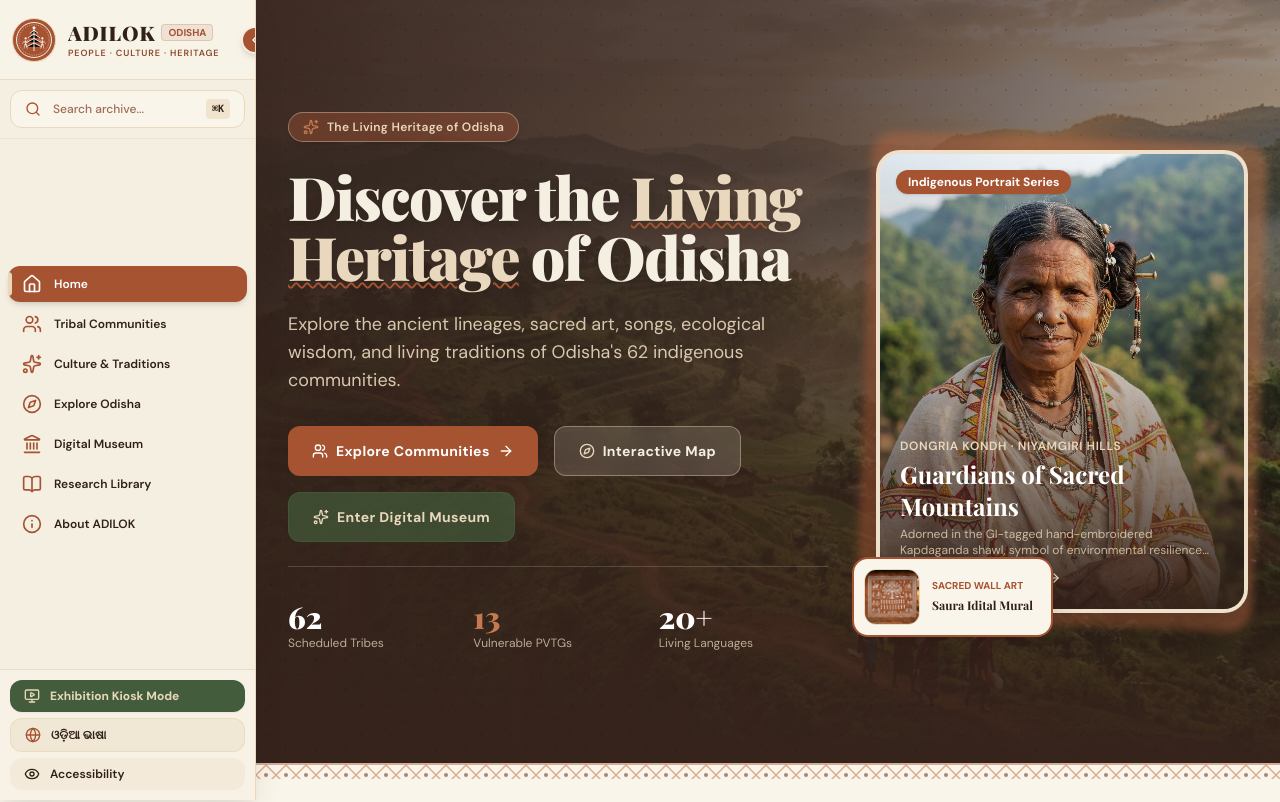
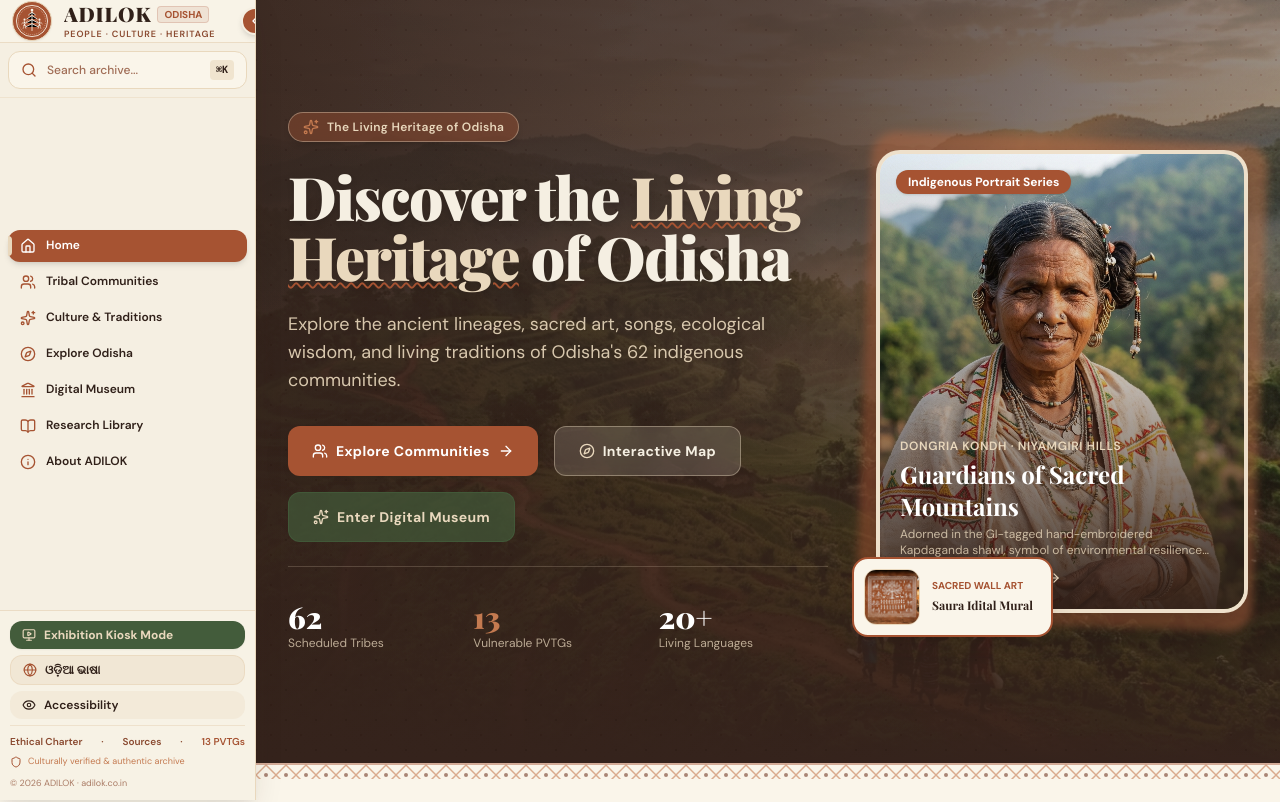
Before and after one commit to sanjeevsenapati/adilok, a React (Vite) app: page / in a window 1280 px wide. Shown: the top 802 px of the page. Built offline with nearby package versions, Linux system fonts and the light colour scheme; a web font is replaced by a local one.

Commit message:
feat: remove page bottom footer and integrate footer links/credits into left sidebar

```diff
--- a/src/components/layout/Layout.tsx
+++ b/src/components/layout/Layout.tsx
@@ -2,7 +2,6 @@ import React, { useState, useEffect } from 'react';
 import { Link } from 'react-router-dom';
 import { Menu, Search, Globe } from 'lucide-react';
 import { Sidebar } from '../navigation/Sidebar';
-import { Footer } from './Footer';
 import { SearchModal } from '../navigation/SearchModal';
 import { useLanguage } from '../../context/LanguageContext';
 
@@ -26,7 +25,7 @@ export const Layout: React.FC<LayoutProps> = ({ children }) => {
   return (
     <div className="min-h-screen bg-earth-cream text-earth-soil selection:bg-earth-terracotta selection:text-white flex flex-col">
 
-      {/* Left Collapsible Sidebar */}
+      {/* Left Collapsible Sidebar with Integrated Footer & Ethic Links */}
       <Sidebar
         collapsed={collapsed}
         setCollapsed={setCollapsed}
@@ -91,9 +90,6 @@ export const Layout: React.FC<LayoutProps> = ({ children }) => {
           {children}
         </main>
 
-        {/* Earthy Footer */}
-        <Footer />
-
       </div>
 
       {/* Global Universal Search Modal */}
--- a/src/components/navigation/Sidebar.tsx
+++ b/src/components/navigation/Sidebar.tsx
@@ -14,6 +14,7 @@ import {
   ChevronLeft,
   ChevronRight,
   MonitorPlay,
+  Shield,
   X
 } from 'lucide-react';
 import { useLanguage } from '../../context/LanguageContext';
@@ -69,7 +70,6 @@ export const Sidebar: React.FC<SidebarProps> = ({
     return false;
   };
 
-  // Determine whether to show collapsed view (only on desktop when collapsed and mobile drawer is not open)
   const isMini = collapsed && !mobileOpen;
 
   return (
@@ -95,13 +95,13 @@ export const Sidebar: React.FC<SidebarProps> = ({
       >
 
         {/* Top Brand & Logo Area */}
-        <div className="relative h-20 flex-shrink-0 flex items-center border-b border-earth-sand/80 bg-earth-cream/70 px-3">
+        <div className="relative h-18 flex-shrink-0 flex items-center border-b border-earth-sand/80 bg-earth-cream/70 px-3">
 
           {isMini ? (
             /* Perfectly Centered Logo on top when collapsed */
             <Link
               to="/"
-              className="w-full flex items-center justify-center group focus:outline-none"
+              className="w-full flex items-center justify-center group focus:outline-none py-1"
               title="ADILOK - The Living Heritage of Odisha"
             >
               <div className="w-12 h-12 rounded-full overflow-hidden flex-shrink-0 bg-earth-terracotta p-0.5 border-2 border-earth-sand shadow-sm group-hover:scale-105 transition-transform flex items-center justify-center">
@@ -120,7 +120,7 @@ export const Sidebar: React.FC<SidebarProps> = ({
                 className="flex items-center gap-3 overflow-hidden group focus:outline-none"
                 title="ADILOK - Home"
               >
-                <div className="w-11 h-11 rounded-full overflow-hidden flex-shrink-0 bg-earth-terracotta p-0.5 border border-earth-sand shadow-sm group-hover:scale-105 transition-transform">
+                <div className="w-10 h-10 rounded-full overflow-hidden flex-shrink-0 bg-earth-terracotta p-0.5 border border-earth-sand shadow-sm group-hover:scale-105 transition-transform">
                   <img
                     src="/assets/brand/adilok-symbol.svg"
                     alt="ADILOK Emblem"
@@ -167,13 +167,13 @@ export const Sidebar: React.FC<SidebarProps> = ({
         </div>
 
         {/* Quick Search Button */}
-        <div className="p-2.5 flex-shrink-0 border-b border-earth-sand/50">
+        <div className="p-2 flex-shrink-0 border-b border-earth-sand/50">
           <button
             onClick={onOpenSearch}
             className={`flex items-center rounded-xl bg-earth-cream hover:bg-earth-sand/40 border border-earth-sand text-earth-mud hover:text-earth-soil transition-all group ${
               isMini
-                ? 'w-12 h-10 mx-auto justify-center'
-                : 'w-full gap-3 px-3.5 py-2 text-xs'
+                ? 'w-12 h-9 mx-auto justify-center'
+                : 'w-full gap-2.5 px-3 py-2 text-xs'
             }`}
             title="Search Cultural Archive (Ctrl + K)"
           >
@@ -191,8 +191,8 @@ export const Sidebar: React.FC<SidebarProps> = ({
           </button>
         </div>
 
-        {/* Main Navigation Links (No scrolling, perfectly fits the screen) */}
-        <nav className="flex-1 overflow-hidden px-2 py-2 space-y-1 flex flex-col justify-center">
+        {/* Main Navigation Links (No scrolling, cleanly spaced) */}
+        <nav className="flex-1 overflow-hidden px-2 py-1.5 space-y-1 flex flex-col justify-center">
           {navLinks.map((link) => {
             const Icon = link.icon;
             const active = isActive(link.to);
@@ -203,8 +203,8 @@ export const Sidebar: React.FC<SidebarProps> = ({
                 to={link.to}
                 className={`relative flex items-center rounded-xl transition-all group ${
                   isMini
-                    ? 'w-12 h-11 mx-auto justify-center'
-                    : 'w-full gap-3 px-3.5 py-2 text-xs font-semibold'
+                    ? 'w-12 h-10 mx-auto justify-center'
+                    : 'w-full gap-2.5 px-3 py-2 text-xs font-semibold'
                 } ${
                   active
                     ? 'bg-earth-terracotta text-white shadow-md'
@@ -218,7 +218,7 @@ export const Sidebar: React.FC<SidebarProps> = ({
                 )}
 
                 <Icon
-                  className={`w-5 h-5 flex-shrink-0 transition-transform group-hover:scale-110 ${
+                  className={`w-4 h-4 flex-shrink-0 transition-transform group-hover:scale-110 ${
                     active ? 'text-white' : 'text-earth-terracotta'
                   }`}
                 />
@@ -227,7 +227,7 @@ export const Sidebar: React.FC<SidebarProps> = ({
                   <div className="flex flex-col truncate">
                     <span className="leading-tight truncate">{link.label}</span>
                     {language === 'or' && (
-                      <span className={`text-[10px] font-odia font-normal ${active ? 'text-earth-sand' : 'text-earth-mud'}`}>
+                      <span className={`text-[9px] font-odia font-normal ${active ? 'text-earth-sand' : 'text-earth-mud'}`}>
                         {link.odia}
                       </span>
                     )}
@@ -245,7 +245,7 @@ export const Sidebar: React.FC<SidebarProps> = ({
           })}
         </nav>
 
-        {/* Bottom Utility Controls (Fixed, No Scrolling) */}
+        {/* Bottom Area: Controls + Integrated Footer Elements */}
         <div className="p-2.5 flex-shrink-0 border-t border-earth-sand/80 bg-earth-cream/50 space-y-1.5">
 
           {/* Exhibition Mode Link */}
@@ -253,12 +253,12 @@ export const Sidebar: React.FC<SidebarProps> = ({
             to="/exhibition"
             className={`flex items-center rounded-xl bg-earth-forest text-earth-sand hover:bg-earth-forest/90 font-bold transition-all shadow-sm ${
               isMini
-                ? 'w-12 h-10 mx-auto justify-center'
-                : 'w-full gap-2.5 px-3.5 py-2 text-xs'
+                ? 'w-12 h-9 mx-auto justify-center'
+                : 'w-full gap-2 px-3 py-1.5 text-xs'
             }`}
             title="Launch 4K Large Touchscreen Exhibition Mode"
           >
-            <MonitorPlay className="w-4 h-4 text-earth-sand flex-shrink-0" />
+            <MonitorPlay className="w-3.5 h-3.5 text-earth-sand flex-shrink-0" />
             {!isMini && (
               <span className="truncate">{t('navExhibition')}</span>
             )}
@@ -269,12 +269,12 @@ export const Sidebar: React.FC<SidebarProps> = ({
             onClick={() => setLanguage(language === 'en' ? 'or' : 'en')}
             className={`flex items-center rounded-xl bg-earth-sand/40 hover:bg-earth-sand/70 text-earth-soil text-xs font-semibold transition-colors border border-earth-sand/80 ${
               isMini
-                ? 'w-12 h-10 mx-auto justify-center'
-                : 'w-full gap-2.5 px-3.5 py-2'
+                ? 'w-12 h-9 mx-auto justify-center'
+                : 'w-full gap-2 px-3 py-1.5'
             }`}
             title="Switch Language (English / ଓଡ଼ିଆ)"
           >
-            <Globe className="w-4 h-4 text-earth-terracotta flex-shrink-0" />
+            <Globe className="w-3.5 h-3.5 text-earth-terracotta flex-shrink-0" />
             {!isMini && (
               <span className="truncate">
                 {language === 'en' ? 'ଓଡ଼ିଆ ଭାଷା' : 'English Mode'}
@@ -292,12 +292,12 @@ export const Sidebar: React.FC<SidebarProps> = ({
                   : 'bg-earth-sand/30 hover:bg-earth-sand/60 text-earth-soil'
               } ${
                 isMini
-                  ? 'w-12 h-10 mx-auto justify-center'
-                  : 'w-full gap-2.5 px-3.5 py-2'
+                  ? 'w-12 h-9 mx-auto justify-center'
+                  : 'w-full gap-2 px-3 py-1.5'
               }`}
               title="Accessibility Tools"
             >
-              <Eye className="w-4 h-4 flex-shrink-0" />
+              <Eye className="w-3.5 h-3.5 flex-shrink-0" />
               {!isMini && (
                 <span className="truncate">Accessibility</span>
               )}
@@ -322,7 +322,6 @@ export const Sidebar: React.FC<SidebarProps> = ({
                   </button>
                 </div>
 
-                {/* Font Scaling */}
                 <div className="mb-3">
                   <label className="text-xs text-earth-mud block mb-1">Text Sizing</label>
                   <div className="grid grid-cols-3 gap-1 bg-earth-sand/30 p-1 rounded-lg">
@@ -342,7 +341,6 @@ export const Sidebar: React.FC<SidebarProps> = ({
                   </div>
                 </div>
 
-                {/* High Contrast */}
                 <div className="flex items-center justify-between py-1.5">
                   <span className="text-xs text-earth-soil">High Contrast</span>
                   <input
@@ -353,7 +351,6 @@ export const Sidebar: React.FC<SidebarProps> = ({
                   />
                 </div>
 
-                {/* Reduced Motion */}
                 <div className="flex items-center justify-between py-1.5">
                   <span className="text-xs text-earth-soil">Reduce Motion</span>
                   <input
@@ -367,6 +364,44 @@ export const Sidebar: React.FC<SidebarProps> = ({
             )}
           </div>
 
+          {/* INTEGRATED FOOTER SECTION */}
+          {isMini ? (
+            /* Collapsed Footer: Shield Icon Tooltip */
+            <Link
+              to="/about"
+              className="w-12 h-8 mx-auto flex items-center justify-center rounded-xl text-earth-mud hover:text-earth-terracotta hover:bg-earth-sand/30 transition-colors"
+              title="Ethical Cultural Preservation & Academic Sources"
+            >
+              <Shield className="w-3.5 h-3.5" />
+            </Link>
+          ) : (
+            /* Expanded Footer: Ethical Badge, Links & Copyright */
+            <div className="pt-2 border-t border-earth-sand/60 space-y-1.5 text-[10px] text-earth-mud">
+              <div className="flex items-center justify-between font-semibold">
+                <Link to="/about" className="hover:text-earth-terracotta transition-colors">
+                  Ethical Charter
+                </Link>
+                <span>·</span>
+                <Link to="/research" className="hover:text-earth-terracotta transition-colors">
+                  Sources
+                </Link>
+                <span>·</span>
+                <Link to="/communities?filter=pvtg" className="text-earth-terracotta hover:underline">
+                  13 PVTGs
+                </Link>
+              </div>
+
+              <div className="flex items-center gap-1.5 text-[9px] text-earth-ochre">
+                <Shield className="w-3 h-3 text-earth-terracotta flex-shrink-0" />
+                <span className="truncate">Culturally verified & authentic archive</span>
+              </div>
+
+              <div className="text-[9px] text-earth-mud/70 pt-0.5 truncate">
+                © {new Date().getFullYear()} ADILOK · adilok.co.in
+              </div>
+            </div>
+          )}
+
         </div>
 
       </aside>
```
